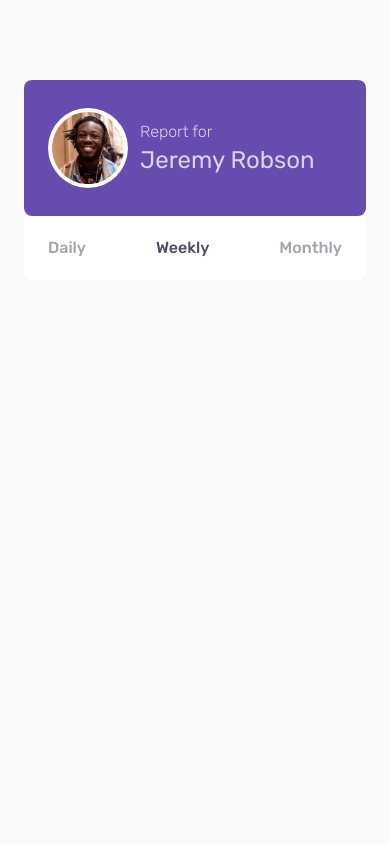
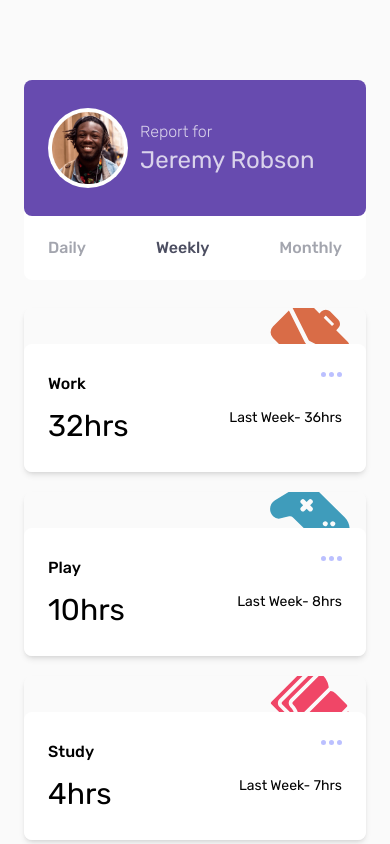
Before and after one commit to ldtalent/hikmahy-tailwind-color-customization, a React (Create React App) app: page / in a window 390 px wide. Shown: the top 844 px of the page. Built offline with nearby package versions, Linux system fonts and the light colour scheme.

Commit message:
card item compenent completed for mobile view

```diff
--- a/src/App.js
+++ b/src/App.js
@@ -1,9 +1,11 @@
+import Cards from "./components/Cards";
 import Report from "./components/Report";
 
 function App() {
   return (
-    <div className='App font-rubik bg-very-light-gray min-h-screen flex px-6 py-20'>
+    <div className='App font-rubik bg-very-light-gray min-h-screen px-6 py-20'>
       <Report />
+      <Cards />
     </div>
   );
 }
--- /dev/null
+++ b/src/components/CardItem.jsx
@@ -0,0 +1,23 @@
+import React from 'react';
+import ellipsis from '../assets/icon-ellipsis.svg'
+
+const CardItem = ({data, color, icon}) => {
+
+  return (
+  <li className={"w-full rounded-lg bg-" + color + ' mb-5 shadow-md'}>
+    <div className="icon w-20 mr-4 h-9 ml-auto overflow-hidden">
+      <img className='w-full h-20 relative -top-2' src={icon} alt="icon" />
+    </div>
+    <div className="w-full h-32 rounded-lg bg-white px-6 py-7 grid grid-cols-2 grid-rows-2">
+      <h4 className="title font-medium mb-1">{data.title}</h4>
+      <div className="cur-time text-3xl col-start-1">{data.timeframes.weekly.current}hrs</div>
+      <div className="ellipsis col-start-2 row-start-1 ml-auto">
+        <img src={ellipsis} alt="ellipsis" />
+      </div>
+      <small className="prev-time col-start-2 row-start-2 ml-auto text-sm">Last Week- {data.timeframes.weekly.previous}hrs</small>
+    </div>
+  </li>
+  );
+};
+
+export default CardItem;
--- /dev/null
+++ b/src/components/Cards.jsx
@@ -0,0 +1,39 @@
+import React, { useEffect, useState } from 'react';
+import datas from '../data.json'
+import CardItem from './CardItem'
+import workIcon from '../assets/icon-work.svg'
+import playIcon from '../assets/icon-play.svg'
+import studyIcon from '../assets/icon-study.svg'
+import exerciseIcon from '../assets/icon-exercise.svg'
+import socialIcon from '../assets/icon-social.svg'
+import careIcon from '../assets/icon-self-care.svg'
+
+
+const Cards = () => {
+  useEffect(() => {
+    setColors(['orange', 'blue', 'red', 'green', 'purple', 'yellow', ])
+    setIcons([workIcon, playIcon, studyIcon, exerciseIcon, socialIcon, careIcon])
+  }, []);
+
+  const [colors, setColors] = useState([]);
+  const [icons, setIcons] = useState([]);
+
+  return(
+    <div className="cards-wrapper">
+        <ul className="mt-7">
+            {datas.map((data, index)=>{
+              const color =  colors[index]
+              const icon = icons[index]
+
+              return(
+                <>
+                  <CardItem key={index} data={data} color={color} icon={icon} />
+                </>
+              )
+            })}
+        </ul>
+    </div>
+  )
+};
+
+export default Cards;
```
